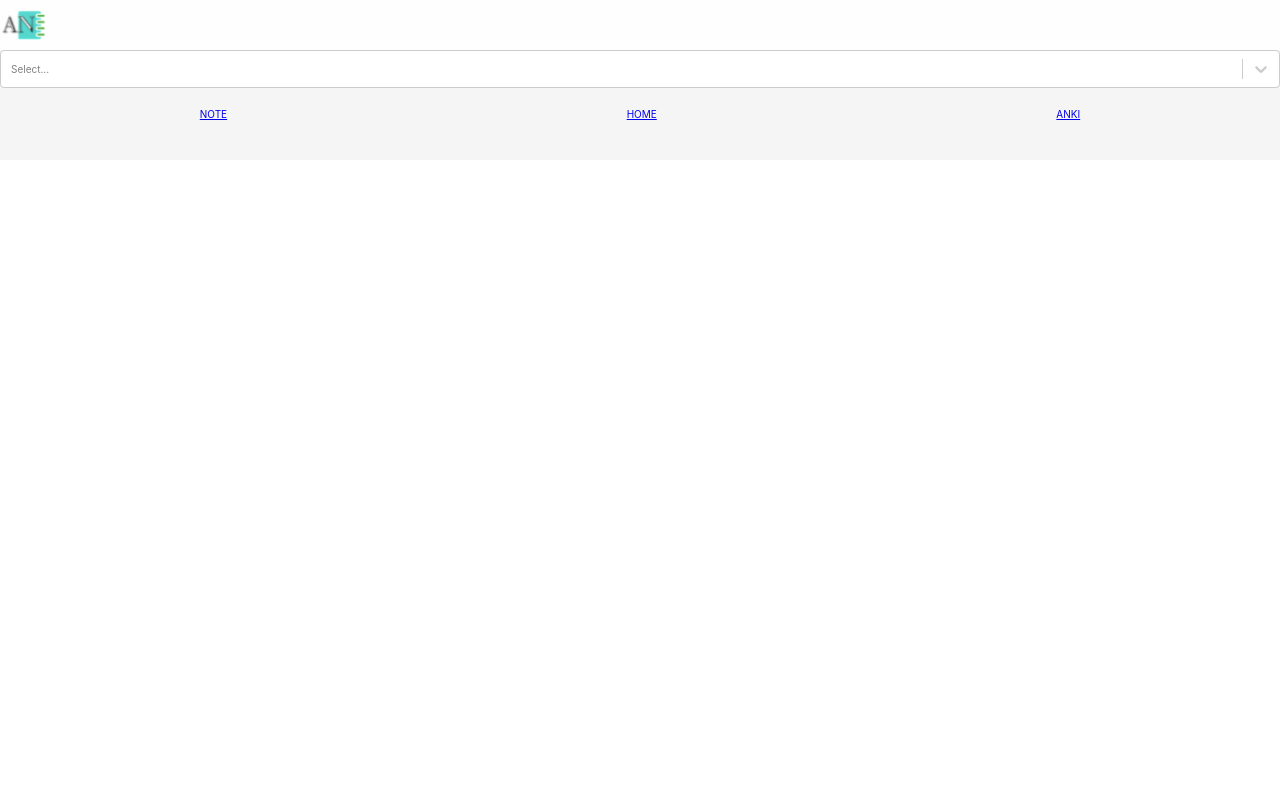
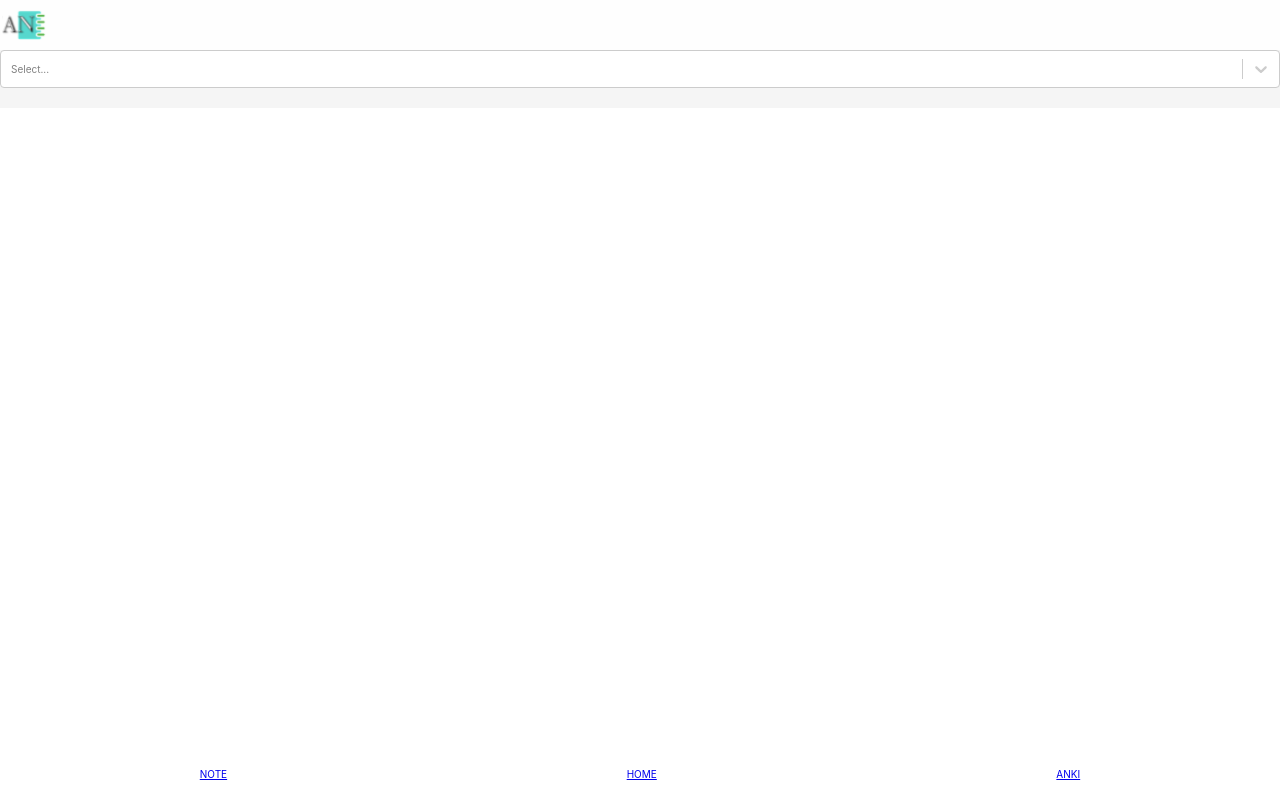
Before and after one commit to kyogen-hekii/anki-note-app, a React app: page / in a window 1280 px wide. Built offline with nearby package versions, Linux system fonts and the light colour scheme.

Commit message:
Footer固定

```diff
--- a/src/pages/Components/Footer.tsx
+++ b/src/pages/Components/Footer.tsx
@@ -51,6 +51,9 @@ class PageFooter extends Component<Props> {
     ]
     const { history } = this.props
     return (
+      <div
+        style={{ position: 'fixed', left: 0, bottom: 0, backgroundColor: 'white', width: '100%' }}
+      >
         <div className="pv20" style={{ display: 'flex', justifyContent: 'space-around' }}>
           {pages.map(p =>
             history.location.pathname === p.to ? (
@@ -62,6 +65,7 @@ class PageFooter extends Component<Props> {
             ),
           )}
           {/* <button onClick={this.handleClickPopUser}>Callendar</button> */}
+        </div>
       </div>
     )
   }
```
Lines whose indentation alone changed are shown as unchanged.
